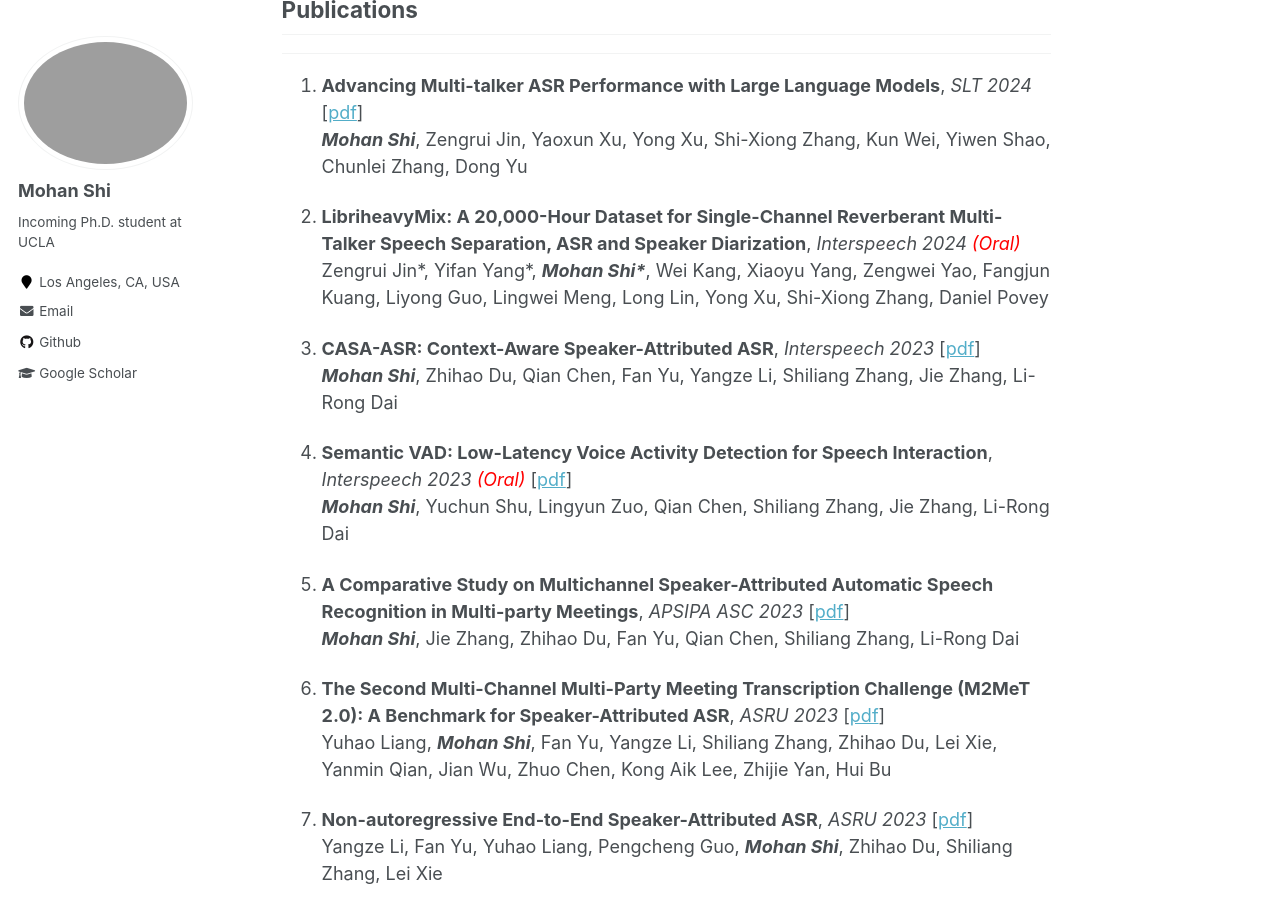
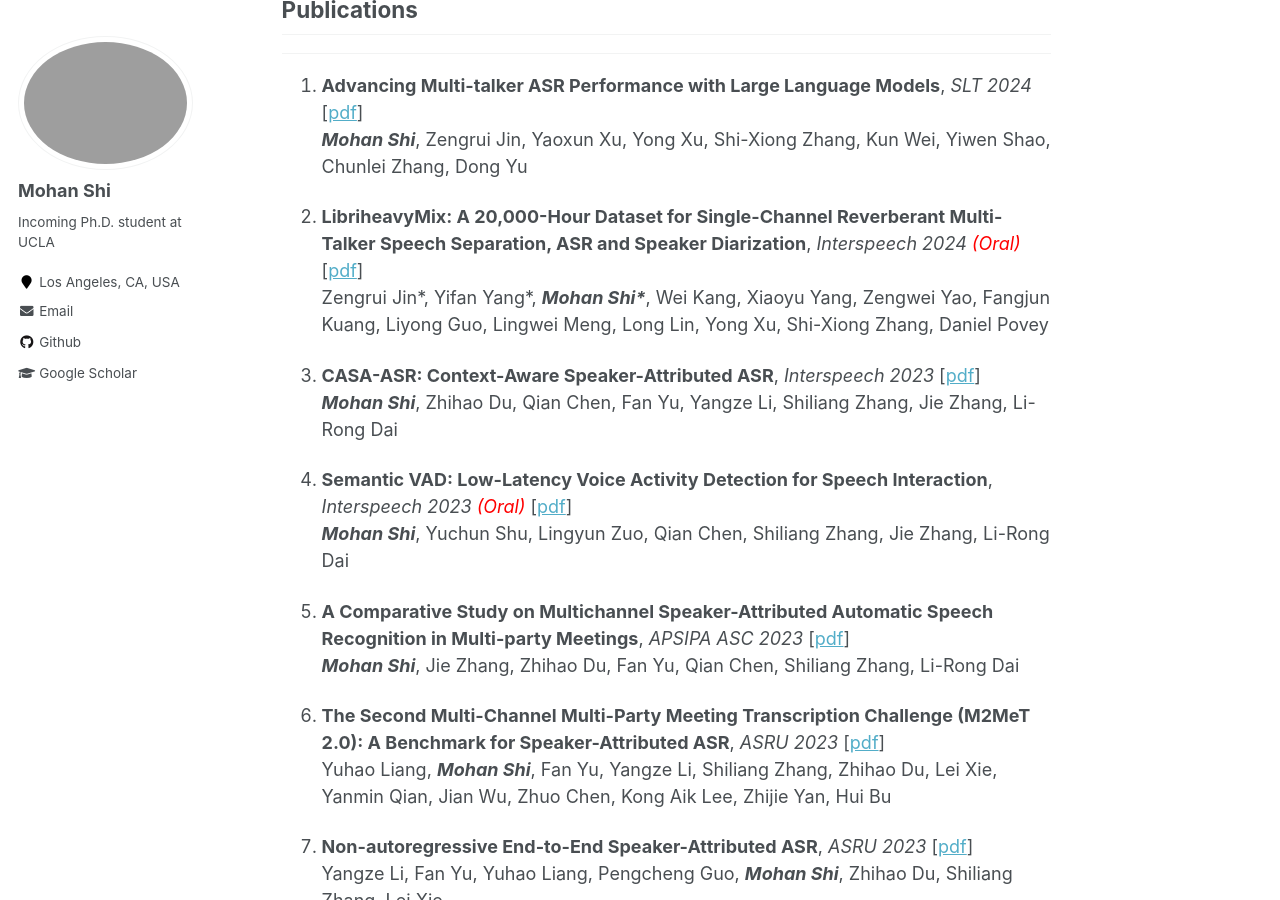
Before and after one commit to morganshi/morganshi.github.io, a Jekyll site: the page built from _pages/about.md, in a window 1280 px wide and 900 px high, scrolled down 458 px. Built offline with Jekyll 4.4.1, drawn with Linux system fonts in a browser that asks for light colours.

Commit message:
maintain
maintain

```diff
--- a/_pages/about.md
+++ b/_pages/about.md
@@ -55,7 +55,7 @@ I am Mohan Shi, an incoming Ph.D. student in Electrical and Computer Engineering
 1. **Advancing Multi-talker ASR Performance with Large Language Models**, *SLT 2024* [[pdf](https://arxiv.org/pdf/2408.17431)]
 <br><i>**Mohan Shi**</i>, Zengrui Jin, Yaoxun Xu, Yong Xu, Shi-Xiong Zhang, Kun Wei, Yiwen Shao, Chunlei Zhang, Dong Yu
 
-1. **LibriheavyMix: A 20,000-Hour Dataset for Single-Channel Reverberant Multi-Talker Speech Separation, ASR and Speaker Diarization**, *Interspeech 2024 <font color="red">(Oral)</font>*
+1. **LibriheavyMix: A 20,000-Hour Dataset for Single-Channel Reverberant Multi-Talker Speech Separation, ASR and Speaker Diarization**, *Interspeech 2024 <font color="red">(Oral)</font>* [[pdf](https://arxiv.org/pdf/2409.00819)]
 <br>Zengrui Jin\*, Yifan Yang\*, <i>**Mohan Shi\***</i>, Wei Kang, Xiaoyu Yang, Zengwei Yao, Fangjun Kuang, Liyong Guo, Lingwei Meng, Long Lin, Yong Xu, Shi-Xiong Zhang, Daniel Povey
 
 1. **CASA-ASR: Context-Aware Speaker-Attributed ASR**, *Interspeech 2023* [[pdf](https://www.isca-archive.org/interspeech_2023/shi23d_interspeech.pdf)]
```
